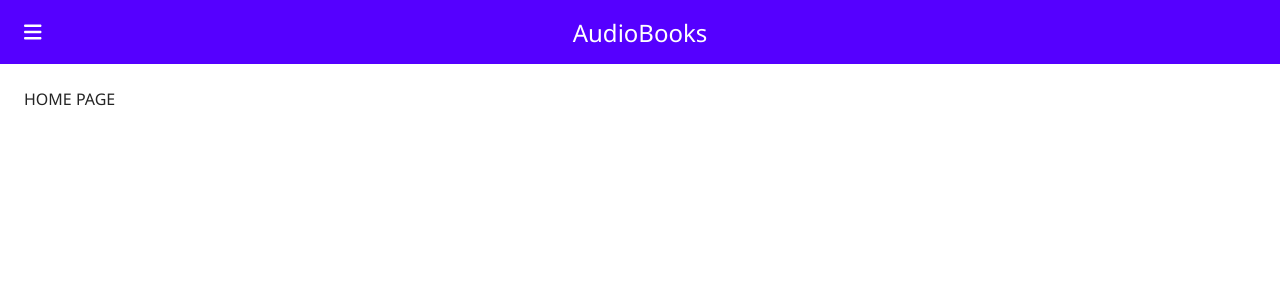
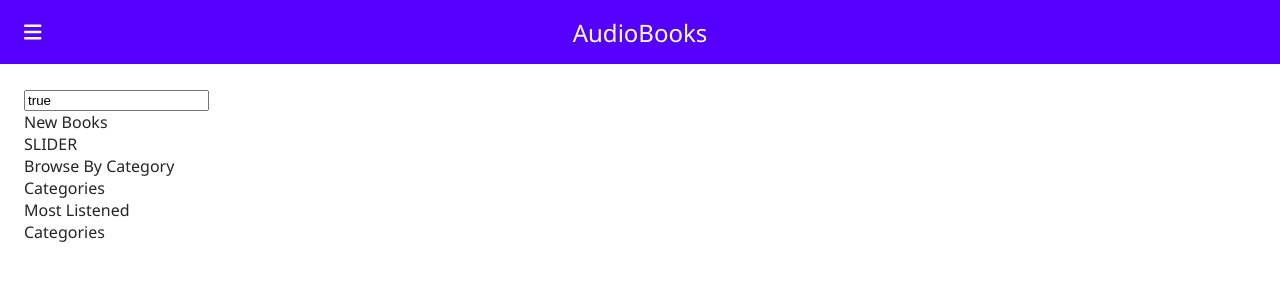
Before and after one commit to helixedra/react-books-app, a React (Vite) app: page / in a window 1280 px wide. Shown: the top 300 px of the page. Built offline with nearby package versions, Linux system fonts and the light colour scheme; the HTML template or start-up script is replaced by a standard one.

Commit message:
markup update

```diff
--- a/src/HomePage.jsx
+++ b/src/HomePage.jsx
@@ -1,7 +1,23 @@
 function HomePage() {
   return (
     <>
-      <div className="container">HOME PAGE</div>
+      <div className="container">
+        <div className="search">
+          <input type="search" value />
+        </div>
+        <div className="books_slider">
+          <div className="books_slider_header">New Books</div>
+          <div className="books_slider_container">SLIDER</div>
+        </div>
+        <div className="books_categories">
+          <div className="books_categories_header">Browse By Category</div>
+          <div className="books_categories_container">Categories</div>
+        </div>
+        <div className="books_selected">
+          <div className="books_categories_header">Most Listened</div>
+          <div className="books_categories_container">Categories</div>
+        </div>
+      </div>
     </>
   );
 }
```
